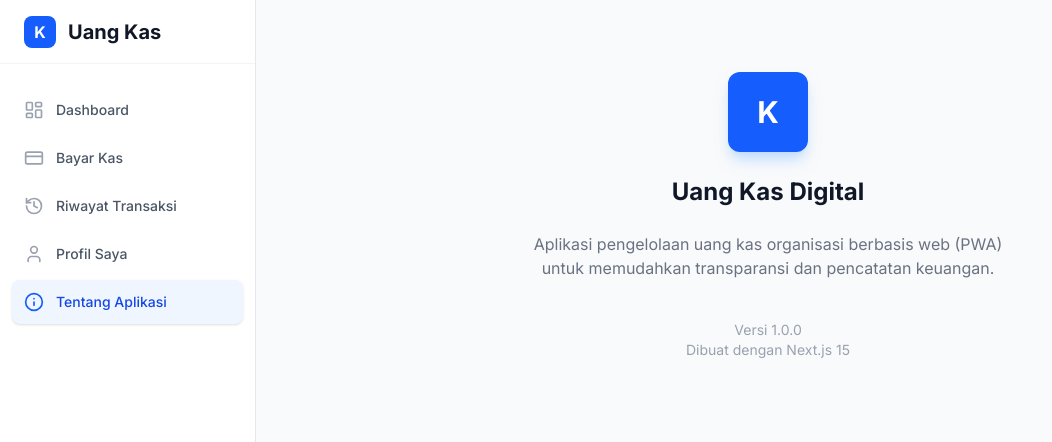
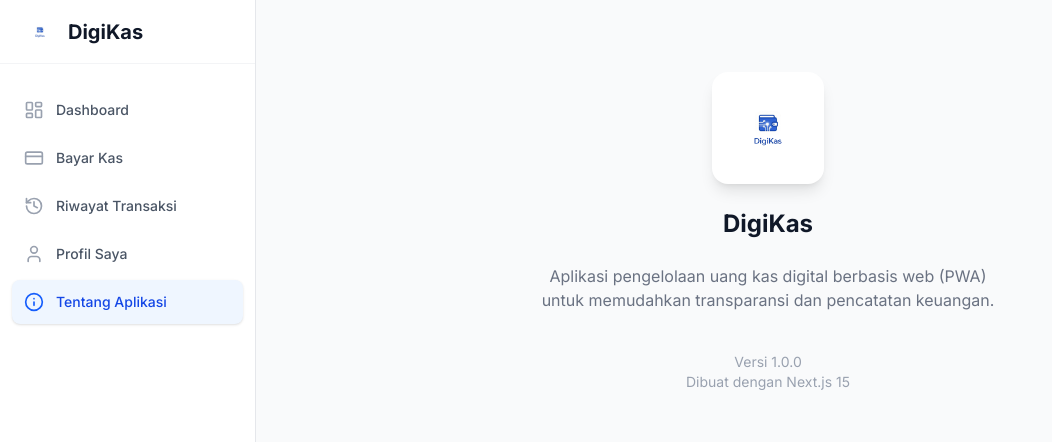
Before and after one commit to zaakiea/Uang-Kas_PWA, a Next.js app: page /about in a window 1280 px wide. Shown: the top 442 px of the page, without its empty margins (0-1052 px from the left). Built offline with nearby package versions, Linux system fonts and the light colour scheme.

Commit message:
Update branding: Ganti logo ke DigiKas

```diff
--- a/src/app/(student)/about/page.tsx
+++ b/src/app/(student)/about/page.tsx
@@ -1,12 +1,21 @@
+import Image from "next/image";
+
 export default function AboutPage() {
   return (
-    <div className="max-w-lg mx-auto text-center space-y-6 pt-10">
-      <div className="w-20 h-20 bg-blue-600 rounded-xl flex items-center justify-center text-white text-3xl font-bold mx-auto shadow-lg shadow-blue-200">
-        K
+    <div className="max-w-lg mx-auto text-center space-y-6 pt-10 px-4">
+      <div className="relative w-28 h-28 mx-auto shadow-lg rounded-2xl overflow-hidden bg-white p-2">
+        <div className="relative w-full h-full">
+          <Image
+            src="/logo.webp"
+            alt="DigiKas Logo"
+            fill
+            className="object-contain"
+          />
+        </div>
       </div>
-      <h1 className="text-2xl font-bold text-gray-900">Uang Kas Digital</h1>
+      <h1 className="text-2xl font-bold text-gray-900">DigiKas</h1>
       <p className="text-gray-500">
-        Aplikasi pengelolaan uang kas organisasi berbasis web (PWA) untuk
+        Aplikasi pengelolaan uang kas digital berbasis web (PWA) untuk
         memudahkan transparansi dan pencatatan keuangan.
       </p>
       <div className="text-sm text-gray-400 mt-10">
--- a/src/app/login/page.tsx
+++ b/src/app/login/page.tsx
@@ -2,6 +2,7 @@
 
 import { useState } from "react";
 import { useRouter } from "next/navigation";
+import Image from "next/image"; // Import Image
 
 export default function LoginPage() {
   const router = useRouter();
@@ -44,9 +45,18 @@
   return (
     <div className="min-h-screen flex items-center justify-center bg-gray-100 p-4">
       <div className="w-full max-w-md bg-white rounded-2xl shadow-xl p-8">
-        <div className="text-center mb-8">
-          {/* Tambahkan text-gray-900 agar judul tetap hitam di dark mode */}
-          <h1 className="text-2xl font-bold text-gray-900">Uang Kas Digital</h1>
+        {/* Logo & Title */}
+        <div className="text-center mb-8 flex flex-col items-center">
+          <div className="relative w-20 h-20 mb-4">
+            <Image
+              src="/logo.webp"
+              alt="DigiKas Logo"
+              fill
+              className="object-contain rounded-xl"
+              priority
+            />
+          </div>
+          <h1 className="text-2xl font-bold text-gray-900">DigiKas</h1>
           <p className="text-gray-500 text-sm mt-2">Masuk untuk melanjutkan</p>
         </div>
 
@@ -64,9 +74,8 @@
             <input
               type="text"
               required
-              // PERBAIKAN: Tambahkan 'text-gray-900' di sini
               className="w-full px-4 py-2 border border-gray-300 rounded-lg focus:ring-2 focus:ring-blue-500 focus:border-blue-500 outline-none transition text-gray-900 bg-white"
-              placeholder="NIM"
+              placeholder="Contoh: 221060500XX"
               value={formData.nim}
               onChange={(e) =>
                 setFormData({ ...formData, nim: e.target.value })
@@ -81,15 +90,16 @@
             <input
               type="password"
               required
-              // PERBAIKAN: Tambahkan 'text-gray-900' di sini juga
               className="w-full px-4 py-2 border border-gray-300 rounded-lg focus:ring-2 focus:ring-blue-500 focus:border-blue-500 outline-none transition text-gray-900 bg-white"
-              placeholder="Masukkan Kata Sandi
-            "
+              placeholder="NIM + Tanggal Lahir (DDMMYYYY)"
               value={formData.password}
               onChange={(e) =>
                 setFormData({ ...formData, password: e.target.value })
               }
             />
+            <p className="text-xs text-gray-400 mt-1">
+              Format: NIM + Tgl Lahir (cth: 221060..01012002)
+            </p>
           </div>
 
           <button
--- a/src/components/layout/Sidebar.tsx
+++ b/src/components/layout/Sidebar.tsx
@@ -7,6 +7,7 @@
 import { useState, useEffect } from "react";
 import { clsx } from "clsx";
 import { twMerge } from "tailwind-merge";
+import Image from "next/image"; // Import Image dari Next.js
 
 function cn(...inputs: (string | undefined | null | false)[]) {
   return twMerge(clsx(inputs));
@@ -22,12 +23,10 @@
 
   const menuItems = role === "ADMIN" ? adminMenuItems : studentMenuItems;
 
-  // Tutup sidebar otomatis saat pindah halaman (UX Mobile)
   useEffect(() => {
     setIsOpen(false);
   }, [pathname]);
 
-  // Cegah scroll body saat sidebar terbuka di mobile
   useEffect(() => {
     if (isOpen) {
       document.body.style.overflow = "hidden";
@@ -43,25 +42,29 @@
 
   return (
     <>
-      {/* --- MOBILE HEADER (Hanya muncul di HP) --- */}
+      {/* --- MOBILE HEADER --- */}
       <div className="lg:hidden fixed top-0 left-0 right-0 z-50 bg-white border-b border-gray-200 px-4 py-3 flex items-center justify-between shadow-sm h-16 transition-all duration-300">
         <div className="flex items-center gap-3">
-          <div className="w-8 h-8 bg-blue-600 rounded-lg flex items-center justify-center text-white font-bold">
-            K
+          {/* Logo Mobile */}
+          <div className="relative w-8 h-8">
+            <Image
+              src="/logo.webp"
+              alt="DigiKas Logo"
+              fill
+              className="object-contain rounded-md"
+            />
           </div>
-          <span className="font-bold text-gray-900 text-lg">Uang Kas</span>
+          <span className="font-bold text-gray-900 text-lg">DigiKas</span>
         </div>
         <button
           onClick={() => setIsOpen(true)}
           className="p-2 text-gray-600 hover:bg-gray-100 rounded-md active:scale-95 transition-transform"
-          aria-label="Open Menu"
         >
           <Menu size={24} />
         </button>
       </div>
 
-      {/* --- OVERLAY BACKGROUND (Mobile Only) --- */}
-      {/* Muncul saat sidebar terbuka untuk menggelapkan konten belakang */}
+      {/* --- OVERLAY BACKGROUND --- */}
       <div
         className={cn(
           "fixed inset-0 bg-black/50 z-40 lg:hidden transition-opacity duration-300 backdrop-blur-sm",
@@ -80,15 +83,20 @@
         )}
       >
         <div className="flex flex-col h-full">
-          {/* Header Sidebar (Desktop) & Tombol Close (Mobile) */}
+          {/* Header Sidebar Desktop */}
           <div className="h-16 flex items-center justify-between px-6 border-b border-gray-100 shrink-0">
-            <div className="flex items-center">
-              <div className="w-8 h-8 bg-blue-600 rounded-lg flex items-center justify-center text-white font-bold mr-3">
-                K
+            <div className="flex items-center gap-3">
+              {/* Logo Desktop */}
+              <div className="relative w-8 h-8">
+                <Image
+                  src="/logo.webp"
+                  alt="DigiKas Logo"
+                  fill
+                  className="object-contain rounded-md"
+                />
               </div>
-              <span className="text-xl font-bold text-gray-900">Uang Kas</span>
+              <span className="text-xl font-bold text-gray-900">DigiKas</span>
             </div>
-            {/* Tombol Close khusus Mobile */}
             <button
               onClick={() => setIsOpen(false)}
               className="lg:hidden p-1 text-gray-500 hover:bg-gray-100 rounded-md transition-colors"
@@ -97,7 +105,7 @@
             </button>
           </div>
 
-          {/* Menu Items (Scrollable) */}
+          {/* Menu Items */}
           <div className="flex-1 overflow-y-auto py-6 px-3 space-y-1 scrollbar-thin scrollbar-thumb-gray-200">
             {menuItems.map((item, index) => {
               const isActive = pathname === item.path;
@@ -126,7 +134,7 @@
             })}
           </div>
 
-          {/* Footer / Logout */}
+          {/* Footer */}
           <div className="p-4 border-t border-gray-100 shrink-0 bg-white">
             <button
               onClick={handleLogout}
--- a/src/components/student/StudentChart.tsx
+++ b/src/components/student/StudentChart.tsx
@@ -31,7 +31,7 @@
       <div className="mb-6">
         <h3 className="text-lg font-bold text-gray-800">Statistik Bulanan</h3>
         <p className="text-sm text-gray-500">
-          Pantau setoranmu vs pengeluaran angkatan tahun ini
+          Pantau setoranmu vs pengeluaran tahun ini
         </p>
       </div>
 
@@ -39,12 +39,7 @@
         <ResponsiveContainer width="100%" height="100%">
           <BarChart
             data={data}
-            margin={{
-              top: 10,
-              right: 10,
-              left: -20,
-              bottom: 0,
-            }}
+            margin={{ top: 10, right: 10, left: -20, bottom: 0 }}
           >
             <CartesianGrid
               strokeDasharray="3 3"
@@ -78,20 +73,20 @@
             />
             <Legend iconType="circle" wrapperStyle={{ paddingTop: "20px" }} />
 
-            {/* Bar Pengeluaran Angkatan */}
+            {/* Bar Pengeluaran */}
             <Bar
-              name="Pengeluaran Angkatan"
+              name="Pengeluaran Total"
               dataKey="pengeluaran_angkatan"
               fill="#ef4444" // Merah
               radius={[4, 4, 0, 0]}
               barSize={20}
             />
 
-            {/* Bar Pemasukan Angkatan (Total) */}
+            {/* Bar Pemasukan Total */}
             <Bar
-              name="Total Masuk Angkatan"
+              name="Total Pemasukan"
               dataKey="pemasukan_angkatan"
-              fill="#e5e7eb" // Abu-abu (sebagai pembanding)
+              fill="#e5e7eb" // Abu-abu
               radius={[4, 4, 0, 0]}
               barSize={20}
             />
```
Also changed, not shown: src/app/admin/dashboard/page.tsx (+2 -13 lines), src/app/dashboard/page.tsx (+2 -12 lines), public/logo.webp (added).
